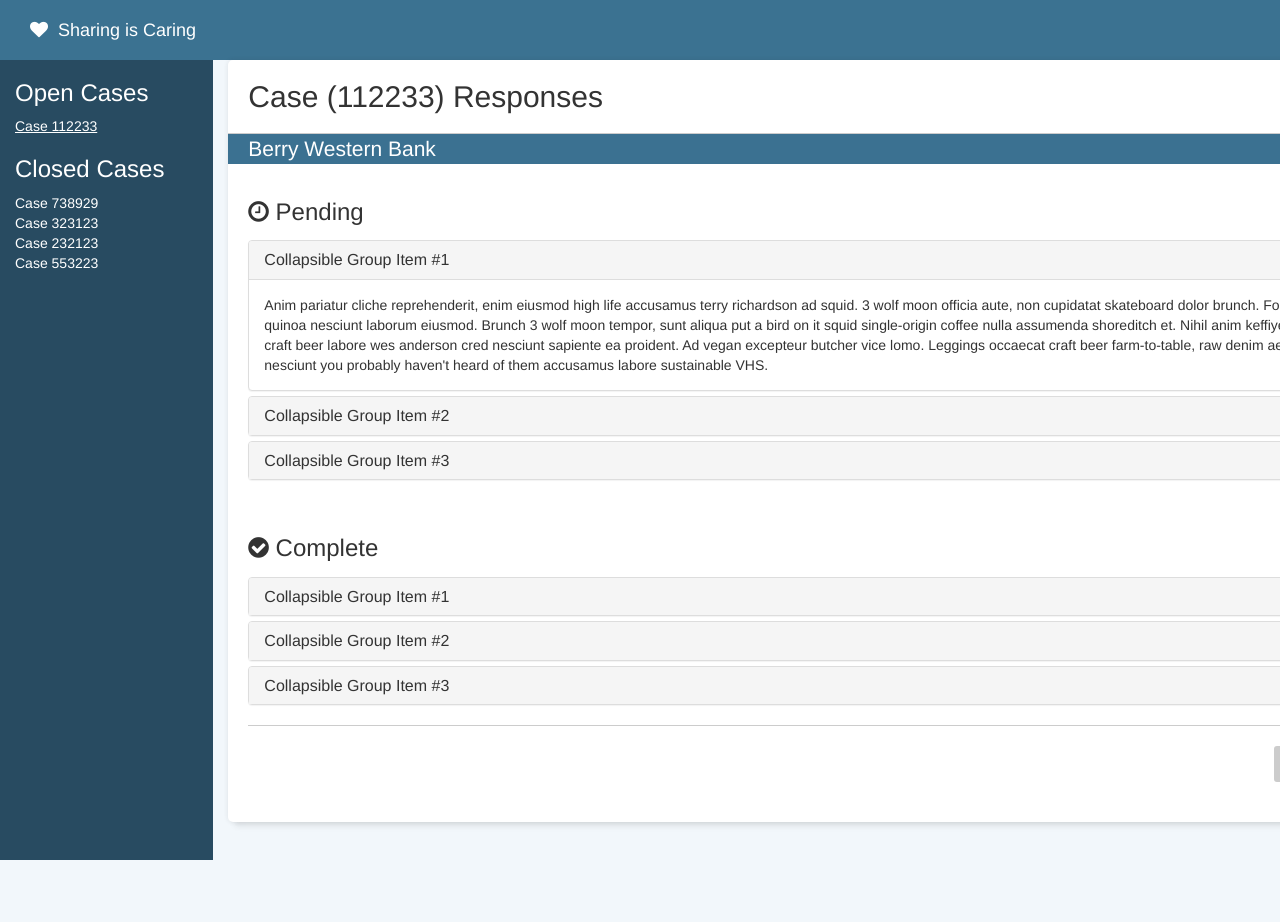
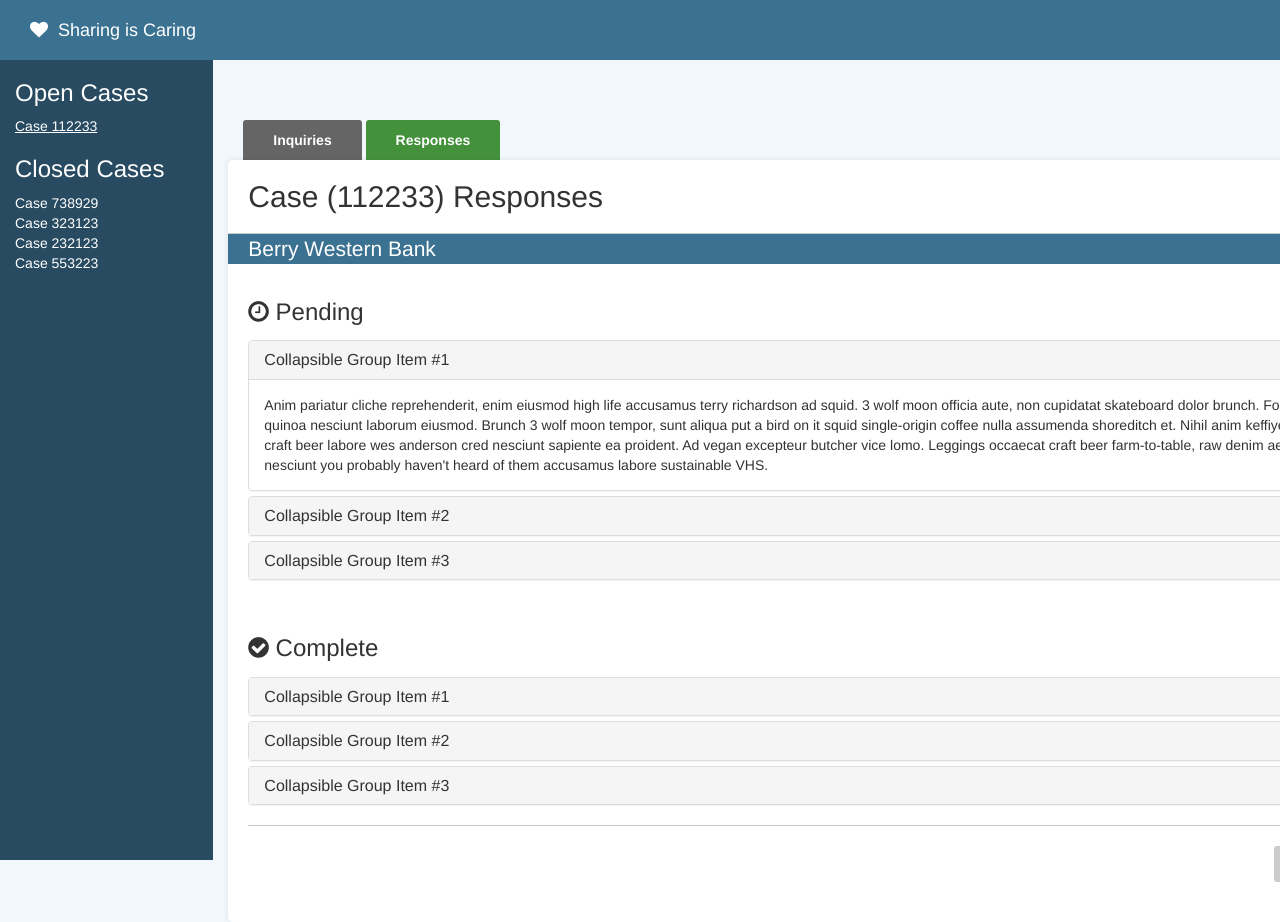
Before and after one commit to cmpaul/tsassets, a plain HTML site: page responses.html in a window 1280 px wide. Shown: the top 922 px of the page. Before the commit the page ends 860 px from the top, so only its background shows below. Drawn offline with Linux system fonts and the light colour scheme.

Commit message:
Add tabs

```diff
--- a/responses.html
+++ b/responses.html
@@ -52,6 +52,16 @@
             </div>
             <div class="col-xs-10">
                 <div class="container">
+                    <div class="row">
+                        <div class="col-xs-12">
+                            <div class="tab-container">
+                                <ul class="tabs">
+                                    <li class="tab"><a href="index.html">Inquiries</a></li>
+                                    <li class="tab selected"><a href="responses.html">Responses</a></li>
+                                </ul>
+                            </div>
+                        </div>
+                    </div>
                     <div class="row">
                         <div class="col-xs-12 block main-block">
                             <h2 class="block-header">Case (112233) Responses</h2>
```
Also changed, not shown: index.html (+1 -1 lines).
